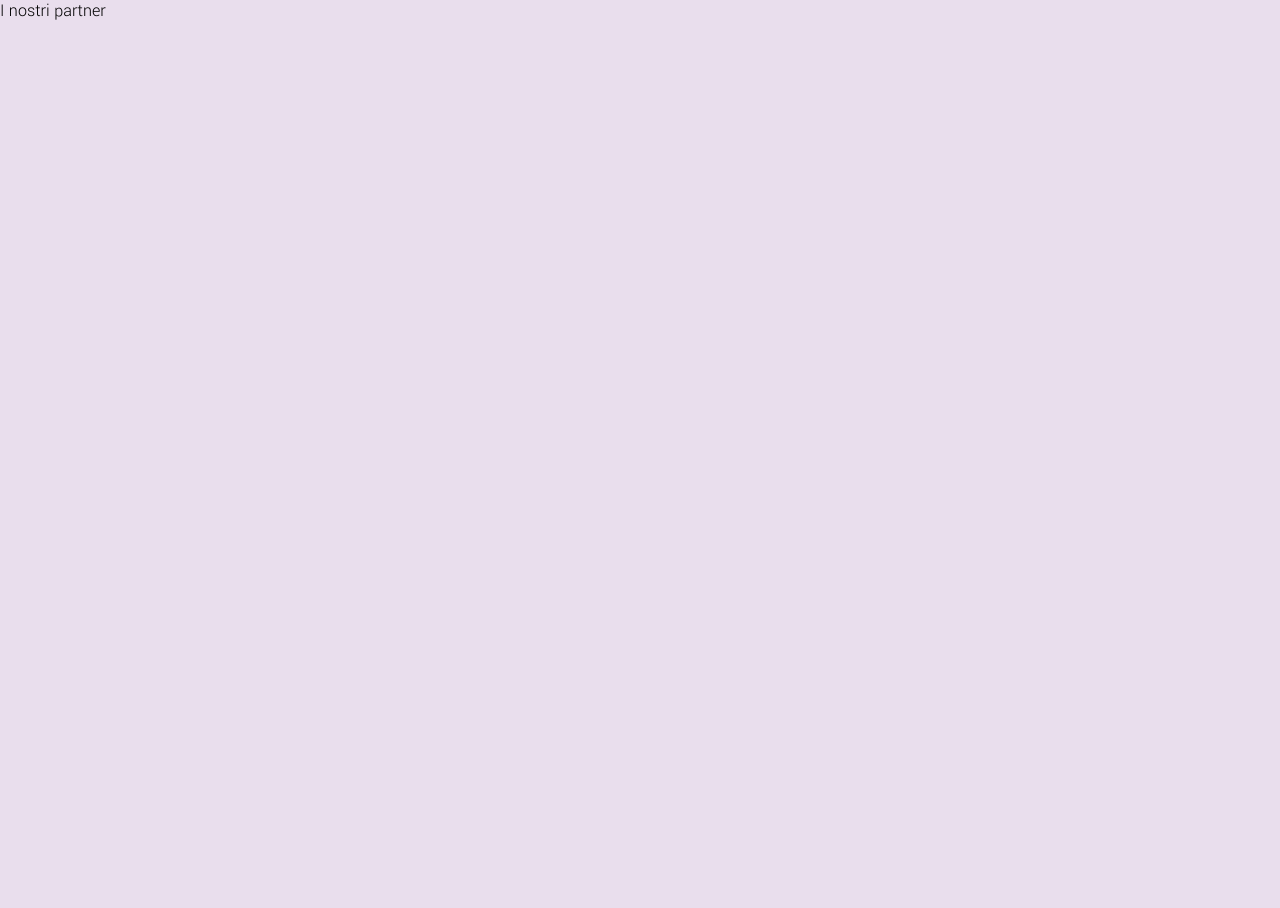
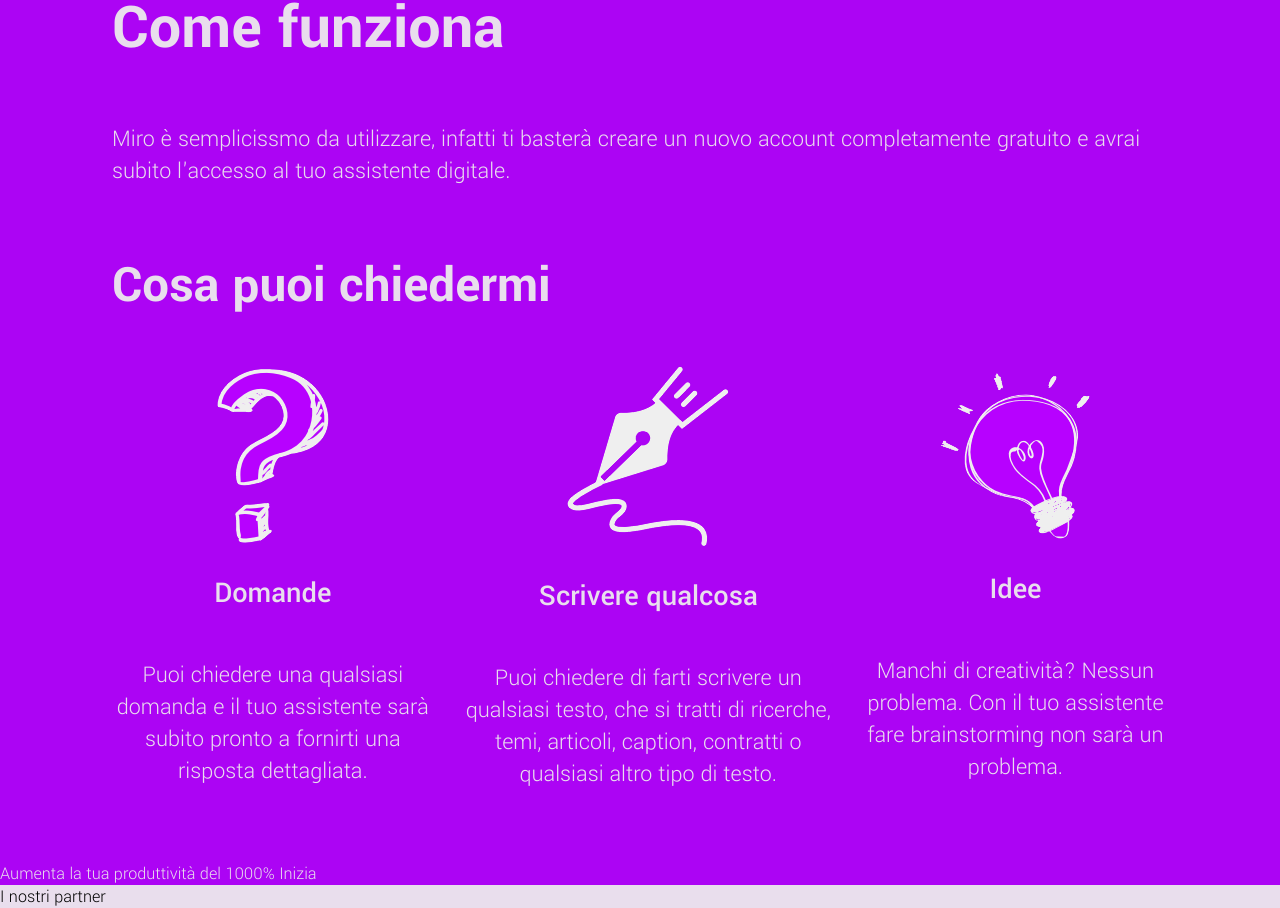
Before and after one commit to CybertronicEvidence/miro-frontend, a React (Vite) app: page / in a window 1280 px wide. Shown: the part 657-1565 px from the top of the page. Before the commit the page ends 800 px from the top, so only its background shows below. Built offline with nearby package versions, Linux system fonts and the light colour scheme.

Commit message:
Added a bit of the body

```diff
--- a/constants/assets.js
+++ b/constants/assets.js
@@ -2,6 +2,9 @@
 
 // Icons
 export const userIcon = "/icons/user.png";
+export const questionIcon = "/icons/question_mark.png";
+export const bulbIcon = "/icons/bulb.png";
+export const spiral = "/icons/spiral.png";
 
 
 // Errors
--- a/scss/_app.scss
+++ b/scss/_app.scss
@@ -46,11 +46,35 @@
     }
 }
 
+h1{
+    font-size: 4rem;
+    margin-inline: 0rem;
+}
+
+h2{
+    margin-block: 2.9rem;
+    margin-inline: 0rem;
+    font-size: 3.3rem;
+}
+
+p{
+    font-size: 1.5rem;
+    margin-inline: 0rem;
+}
+
+
+
 section {
 
     .content{
         margin: 3rem;
         margin-inline: 7rem;
+    }
+
+    &.fill{
+        background-color: $primary1;
+        color: $grey;
+        padding-top: 3rem;
     }
 }
 
@@ -82,6 +106,7 @@
         color: $primary2;
         font-size: 4rem;
         margin-top: 5rem;
+        margin-bottom: 2rem;
     }
 
     .tags{
@@ -116,7 +141,51 @@
     box-shadow: 0px 3px 1px $primary1;
 }
 
+
+.articles {
+    display: flex;
+    align-items: center;
+    justify-content: space-evenly;
+
+    gap: 20px;
+
+    article {
+        display: flex;
+        flex-direction: column;
+        align-items: center;
+        justify-content: space-around;
+
+        text-align: center;
+
+        h2 {
+            font-size: 1.89rem;
+            font-weight: 500;
+            margin-top: 1.9rem;
+        }
+
+    }
+}
+
+.mt-4{
+    margin-top: 4rem;
+}
 @media screen and (max-width: $mobile-breakpoint) {
+    h1 {
+        font-size: 3rem;
+        // margin-top: 3rem;
+    }
+
+    h2 {
+        margin-block: .9rem;
+        // margin-inline: 0;
+        font-size: 2.3rem;
+        // background-color: red;
+    }
+
+    p {
+        font-size: 1.2rem;
+    }
+
     section {
 
         .content{
@@ -133,4 +202,27 @@
 
         }
     }
+
+
+    .articles {
+        flex-direction: column;
+        img {
+                width: 80px;
+                height: auto;
+                margin-right: 10px;
+            }
+
+        article {
+
+            text-align: right;
+            flex-direction: row;
+
+            h2 {
+                font-size: 1.89rem;
+                font-weight: 500;
+                margin-top: 1.9rem;
+            }
+
+        }
+    }
 }
--- a/src/features/landing/Body.jsx
+++ b/src/features/landing/Body.jsx
@@ -1,33 +1,91 @@
 import React from 'react'
+import { bulbIcon, questionIcon, spiral } from '../../../constants/assets';
 
 const Body = () => {
     return (
-        <section>
-            Come funziona
+        <section className='fill'>
 
+            <div className='content'>
+
+                <div>
+                    <h1>Come funziona</h1>
+
+                    <p>
                         Miro è semplicissmo da utilizzare, infatti ti basterà creare un
         nuovo account completamente gratuito e avrai subito
         l'accesso al tuo assistente digitale.
+                    </p>
 
-            Cosa puoi chiedermi
+                </div>
 
 
+                <div className='mt-4'>
+
+                    <h2>Cosa puoi chiedermi</h2>
+
+                    <div className='articles'>
+
+                        <article>
+                            <img
+                                src={questionIcon}
+                                alt="Domande"
+                            />
+
+                            <div>
+                            <h2>
                                 Domande
+                            </h2>
+
+                            <p>
                                 Puoi chiedere una qualsiasi domanda e
 il tuo assistente sarà subito pronto a
 fornirti una risposta dettagliata.
+                            </p>
+                            </div>
+                        </article>
 
+                        <article>
+                            <img
+                                src={spiral}
+                                alt="Scrivere qualcosa"
+                            />
+
+                            <div>
+                                <h2>
                                     Scrivere qualcosa
+                                </h2>
+
+                                <p>
                                 Puoi chiedere di farti scrivere un
     qualsiasi testo, che si tratti di ricerche,
     temi, articoli, caption, contratti o
     qualsiasi altro tipo di testo.
+                                </p>
+                            </div>
+                        </article>
 
+
+                        <article>
+                            <img
+                                src={bulbIcon}
+                                alt="Idee"
+                            />
+
+                            <div>
+                                <h2>
                                     Idee
+                                </h2>
+
+                                <p>
                                 Manchi di creatività? Nessun problema.
     Con il tuo assistente fare brainstorming
     non sarà un problema.
-
+                                </p>
+                            </div>
+                        </article>
+                    </div>
+                </div>
+            </div>
 
         Aumenta la tua
 produttività del
```
Lines whose indentation alone changed are shown as unchanged.
